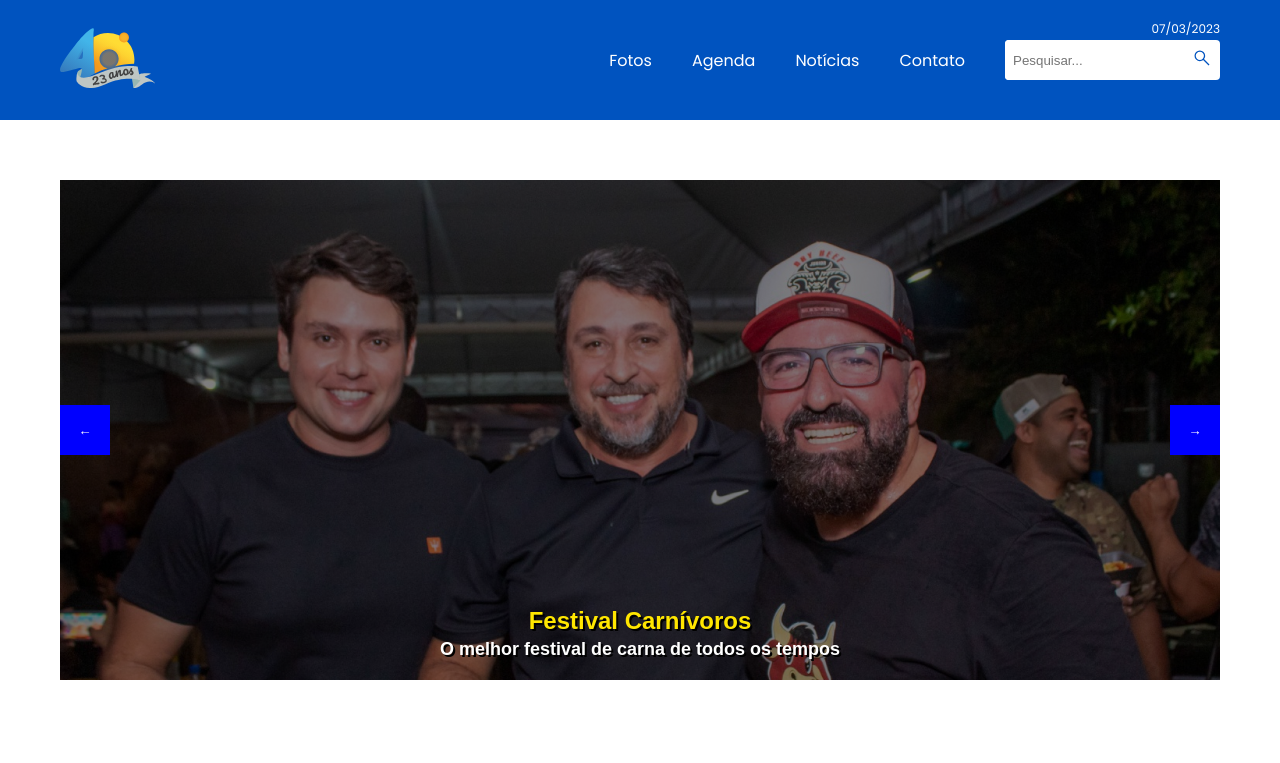
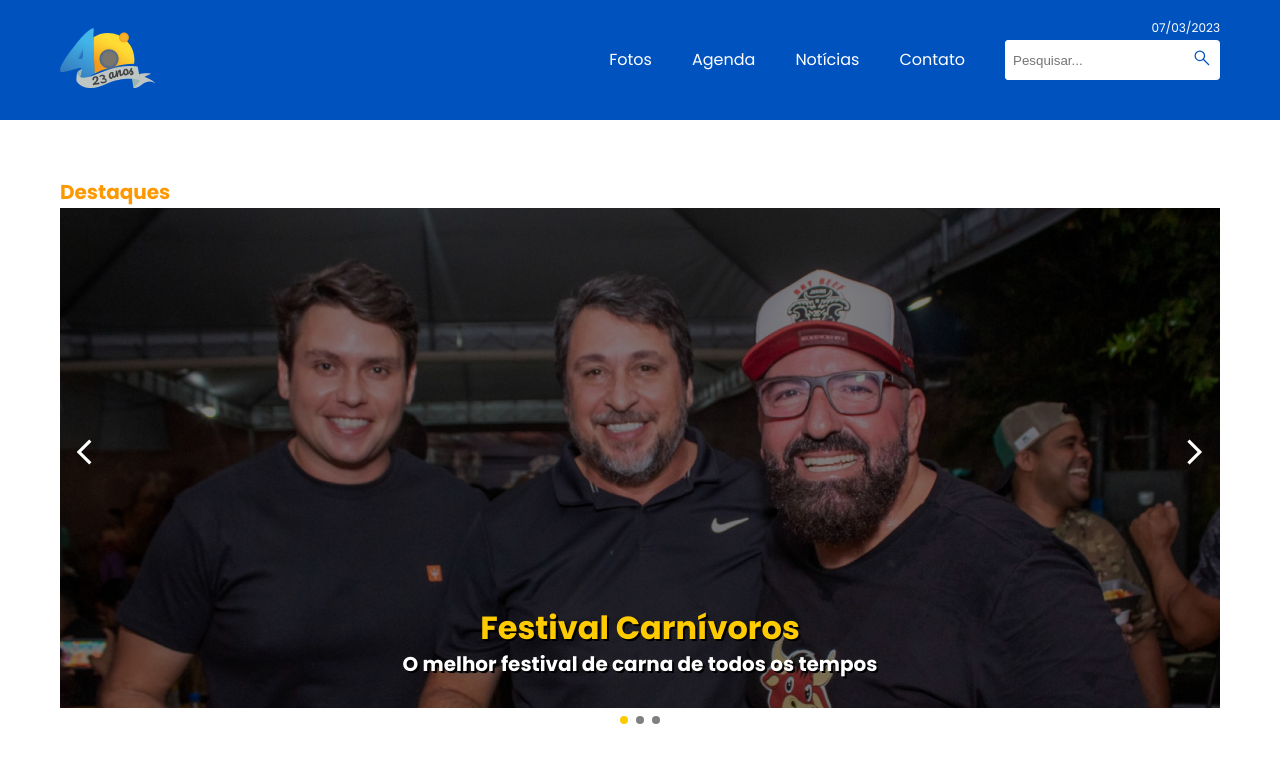
Before and after one commit to arrudafdc/maceio40graus, a PHP site: page / in a window 1280 px wide. Shown: the top 763 px of the page. Run offline with PHP 8.4, Linux system fonts and the light colour scheme; some web fonts are replaced.

Commit message:
Finaliza o main corrigindo  alguns bugs

```diff
--- /dev/null
+++ b/css/guia-estilo/color.css
@@ -0,0 +1,17 @@
+:root {
+  --cor-destaque: #FD9800;
+  --cor-0: #FFF;
+  --cor-titulo-destaque: #FDCB00;
+}
+
+.cor-titulo-destaque {
+  color: var(--cor-titulo-destaque);
+}
+
+.cor-destaque {
+  color: var(--cor-destaque);
+}
+
+.cor-0 {
+  color: var(--cor-0);
+}
--- /dev/null
+++ b/css/guia-estilo/components.css
@@ -0,0 +1,6 @@
+.container {
+  max-width: 1160px;
+  margin-left: auto;
+  margin-right: auto;
+  box-sizing: border-box;
+}
--- /dev/null
+++ b/css/guia-estilo/font.css
@@ -0,0 +1,11 @@
+.font-x-b {
+  font: 700 2rem/1.5 "Poppins", sans-serif ;
+}
+
+.font-r-b {
+  font: 700 1.25rem/1.2 "Poppins", sans-serif ;
+}
+
+.font-r {
+  font: 400 1rem/1.25 "Poppins", sans-serif;
+}
--- a/css/header.css
+++ b/css/header.css
@@ -3,11 +3,8 @@
   padding: 0 16px;
 }
 
-.header-container {
+.header {
   height: 120px;
-  max-width: 1160px;
-  margin-left: auto;
-  margin-right: auto;
   display: flex;
   align-items: center;
   justify-content: space-between;
@@ -31,12 +28,11 @@
 
 .header-menu li a {
   color: #FFF;
-  font-family: "Poppins", Arial, Helvetica, sans-serif;
   padding: 16px 0;
 }
 
 .header-menu a:hover {
-  color: #ffd728;
+  color: var(--cor-titulo-destaque);
 }
 
 .search {
@@ -54,6 +50,10 @@
   padding-left: 8px;
 }
 
+.search input:focus {
+  outline: 0;
+}
+
 .search img {
   padding-right: 8px;
 }
@@ -62,7 +62,7 @@
   .header-bg {
     padding: 0;
   }
-  .header-container nav {
+  .header nav {
     width: 100%;
   }
   .header-menu {
@@ -71,7 +71,7 @@
     justify-content: space-evenly;
     padding: 12px 16px;
   }
-  .header-container {
+  .header {
     flex-direction: column;
     height: auto;
   }
--- a/css/main.css
+++ b/css/main.css
@@ -1,39 +1,28 @@
-.main-container {
-  max-width: 1160px;
-  margin-left: auto;
-  margin-right: auto;
+.main {
   margin-top: 60px;
   position: relative;
+}
+
+.main .title {
+  margin-bottom: 4px;
 }
 
 .image-container {
   position: relative;
 }
 
-
-
-.teste {
-  bottom: 20px;
+.image-container .text-container {
+  bottom: 32px;
   width: 100%;
   text-align: center;
   position: absolute;
   z-index: 2;
 }
 
-.teste h2 {
-  font-family: arial;
-  color: rgb(255, 230, 0);
+.image-container .text-container h2,
+.image-container .text-container p
+ {
   text-shadow: 2px 2px black;
-  font-weight: bold;
-}
-
-.teste p {
-  color: white;
-  text-shadow: 2px 2px black;
-  font-family: arial;
-  font-weight: bold;
-  font-size: 18px;
-  margin-top: 4px;
 }
 
 .layer {
@@ -63,27 +52,54 @@
 .arrow {
   height: 50px;
   width: 50px;
-  background: blue;
   border: none;
   color: white;
   cursor: pointer;
   transform: translateY(-50%);
 }
 
+.slick-dots {
+  display: flex;
+  align-items: center;
+  justify-content: center;
+  margin-top: 8px;
+  gap: 8px;
+  cursor: pointer;
+}
+
+.slick-dots li {
+ width: 8px;
+ height: 8px;
+ background: gray;
+ border-radius: 50%;
+}
+
+.slick-dots li.slick-active {
+  background: var(--cor-titulo-destaque);
+}
+
+.slick-dots li button {
+  display: none;
+}
+
 @media (max-width: 800px) {
-  .main-container {
-    margin-top: 0;
+  .main {
+    margin-top: 0px;
     height: 100%;
+  }
+  .main .title {
+    display: none;
+  }
+  .image-container .text-container h2 {
+    font-size: 1.25rem;
+  }
+  .image-container .text-container p {
+    font-size: .8rem;
   }
   .arrow {
     display: none;
   }
-  .teste h2 {
-    font-size: 16px;
-  }
-  .teste p {
-    font-size: 14px;
-  }
+
   .image-container img {
     min-height: 300px;
     object-fit: cover;
--- a/css/style.css
+++ b/css/style.css
@@ -1,3 +1,7 @@
-@import url("./global.css");
-@import url("./header.css");
-@import url("./main.css");
+@import "./global.css";
+@import "./header.css";
+@import "./main.css";
+
+@import "./guia-estilo/color.css";
+@import "./guia-estilo/font.css";
+@import "./guia-estilo/components.css";
--- a/index.html
+++ b/index.html
@@ -5,8 +5,8 @@
   <meta http-equiv="X-UA-Compatible" content="IE=edge">
   <meta name="viewport" content="width=device-width, initial-scale=1.0">
   <title>Maceió 40 Graus | Maior portal de Alagoas</title>
+  <link rel="stylesheet" type="text/css" href="slick/slick.css"/>
   <link rel="stylesheet" href="./css/style.css">
-  <link rel="stylesheet" type="text/css" href="slick/slick.css"/>
   <link rel="preconnect" href="https://fonts.googleapis.com">
   <link rel="preconnect" href="https://fonts.gstatic.com" crossorigin>
   <link href="https://fonts.googleapis.com/css2?family=Abhaya+Libre&family=Poppins:wght@300;400;500;700&display=swap" rel="stylesheet">
@@ -14,10 +14,10 @@
 </head>
 <body>
   <header class="header-bg">
-    <div class="header-container">
+    <div class="header container">
       <a href=""><img class="logo" src="./img/logo.svg" alt="Logo Maceio40Graus" height="60px"></a>
       <nav>
-        <ul class="header-menu">
+        <ul class="header-menu font-r ">
           <li><a href="">Fotos</a></li>
           <li><a href="">Agenda</a></li>
           <li><a href="">Notícias</a></li>
@@ -34,45 +34,44 @@
     </div>
   </header>
 
-  <main class="main-container">
-
-
-
-    <button class="prev-arrow arrow">←</button>
+  <main class="main container">
+    <h2 class="title font-r-b cor-destaque">Destaques</h2>
+    <img src="./img/prev-arrow.svg" class="prev-arrow arrow">
 
       <div class="destaques">
 
+        <a href="/">
         <div class="image-container">
           <div class="layer"></div>
-          <div class="teste">
-            <h2>Festival Carnívoros</h2>
-            <p>O melhor festival de carna de todos os tempos</p>
+          <div class="text-container">
+            <h2 class="font-x-b cor-titulo-destaque">Festival Carnívoros</h2>
+            <p class="font-r-b cor-0">O melhor festival de carna de todos os tempos</p>
           </div>
           <img src="./img/bgs/carnivoro.jpg" alt="">
-
         </div>
+        </a>
 
         <div class="image-container">
           <div class="layer"></div>
-          <div class="teste">
-            <h2>Eletro White</h2>
-            <p>Mais uma festa com todo mundo de Branco</p>
+          <div class="text-container">
+            <h2 class="font-x-b cor-titulo-destaque">Eletro White</h2>
+            <p class="font-r-b cor-0">Mais uma festa com todo mundo de Branco</p>
           </div>
           <img src="./img/bgs/eletro.jpg" alt="">
         </div>
 
         <div class="image-container">
           <div class="layer"></div>
-          <div class="teste">
-            <h2>Congresso de Murici</h2>
-            <p>Prefeiro recebeu todos os professores</p>
+          <div class="text-container">
+            <h2 class="font-x-b cor-titulo-destaque">Congresso de Murici</h2>
+            <p class="font-r-b cor-0">Prefeiro recebeu todos os professores</p>
           </div>
           <img src="./img/bgs/politica.jpg" alt="">
         </div>
 
       </div>
 
-      <button class="next-arrow arrow">→</button>
+      <img src="./img/next-arrow.svg" class="next-arrow arrow">
 
   </main>
 
--- a/script.js
+++ b/script.js
@@ -1,5 +1,7 @@
 $(function(){
   $(".destaques").slick({
+    // autoplay: true,
+    dots: true,
     prevArrow: $(".prev-arrow"),
     nextArrow: $(".next-arrow"),
     responsive: [
```
Also changed, not shown: img/next-arrow.svg (added), img/prev-arrow.svg (added).
